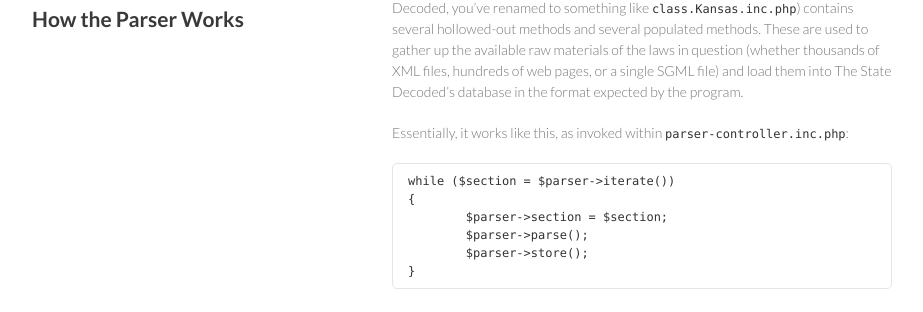
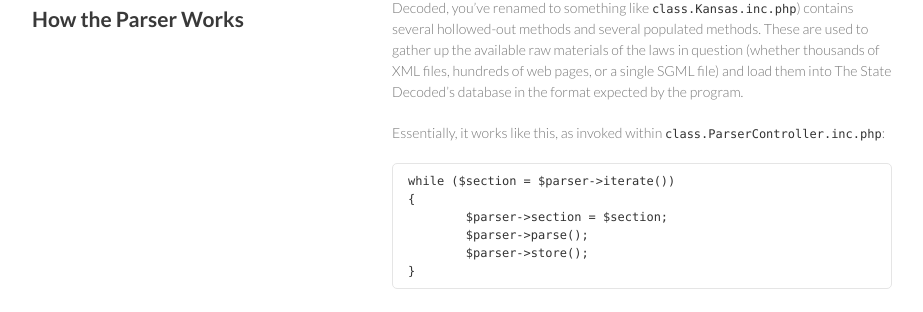
Before and after one commit to statedecoded/documentation, a Jekyll site: the page built from parser.md, in a window 1280 px wide and 900 px high, scrolled down 343 px. Shown: the part 133-445 px from the top of the window, without its empty margins (178-1101 px from the left). Built offline with Jekyll 4.4.1, drawn with Linux system fonts in a browser that asks for light colours.

Commit message:
Update filename for the parser controller

```diff
--- a/parser.md
+++ b/parser.md
@@ -13,7 +13,7 @@ layout: default
 
 `class.State-sample.inc.php` (which, if you have already installed The State Decoded, you’ve renamed to something like `class.Kansas.inc.php`) contains several hollowed-out methods and several populated methods. These are used to gather up the available raw materials of the laws in question (whether thousands of XML files, hundreds of web pages, or a single SGML file) and load them into The State Decoded's database in the format expected by the program.
 
-Essentially, it works like this, as invoked within `parser-controller.inc.php`:
+Essentially, it works like this, as invoked within `class.ParserController.inc.php`:
 
 ~~~
 while ($section = $parser->iterate())
```
